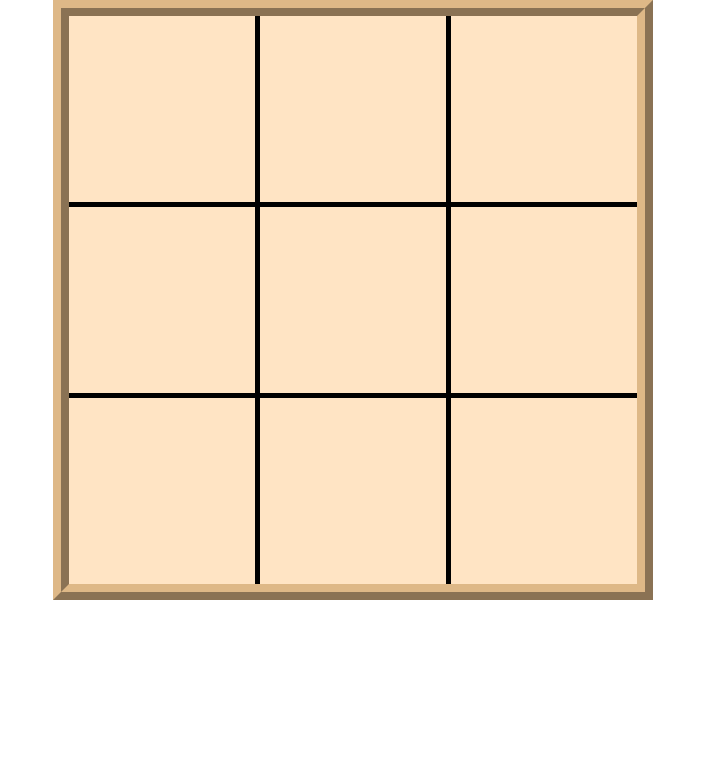
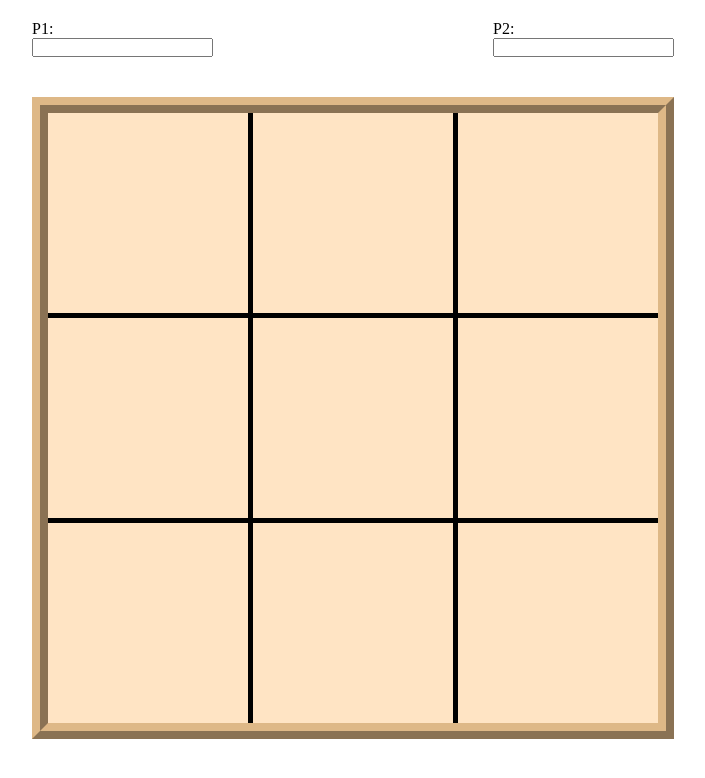
Before and after one commit to SpeakBoy/odin-tic-tac-toe, a plain HTML site: page index.html in a window 1280 px wide. Shown: the whole page, without its empty margins (287-992 px from the left). Drawn offline with Linux system fonts and the light colour scheme.

Commit message:
Add structure for player name input

```diff
--- a/index.html
+++ b/index.html
@@ -7,6 +7,17 @@
         <script src="script.js" defer></script>
     </head>
     <body>
+        <div id="container">
+            <div id="player-names">
+                <div id="player-one">
+                    <p>P1:</p>
+                    <input type="text" id="player-one-name">
+                </div>
+                <div id="player-two">
+                    <p>P2:</p>
+                    <input type="text" id="player-two-name">
+                </div>
+            </div>
             <div id="board">
                 <div></div>
                 <div></div>
@@ -18,5 +29,6 @@
                 <div></div>
                 <div></div>
             </div>
+        </div>
     </body>
 </html>
--- a/style.css
+++ b/style.css
@@ -4,12 +4,26 @@
     box-sizing: border-box;
 }
 
+#container {
+    display: flex;
+    flex-direction: column;
+    justify-self: center;
+    align-items: center;
+    width: fit-content;
+    gap: 40px;
+    padding: 20px;
+}
+
+#player-names {
+    display: flex;
+    width: 100%;
+    justify-content: space-between;
+}
+
 #board {
     justify-self: center;
     align-self: center;
     border: 1em ridge burlywood;
-    width: 600px;
-    height: 600px;
     display: grid;
     gap: 5px;
     grid-template-rows: repeat(3, 1fr);
@@ -23,4 +37,6 @@
     place-items: center;
     font-size: 150px;
     font-weight: bold;
+    width: 200px;
+    height: 200px;
 }
```
Lines whose indentation alone changed are shown as unchanged.
